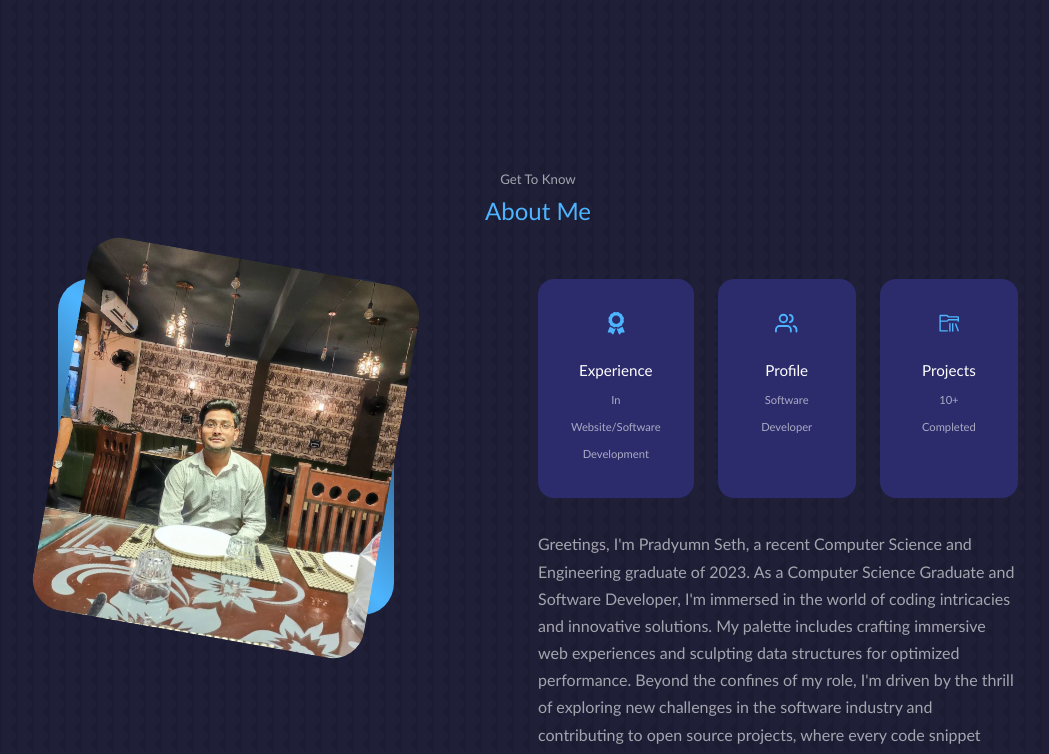
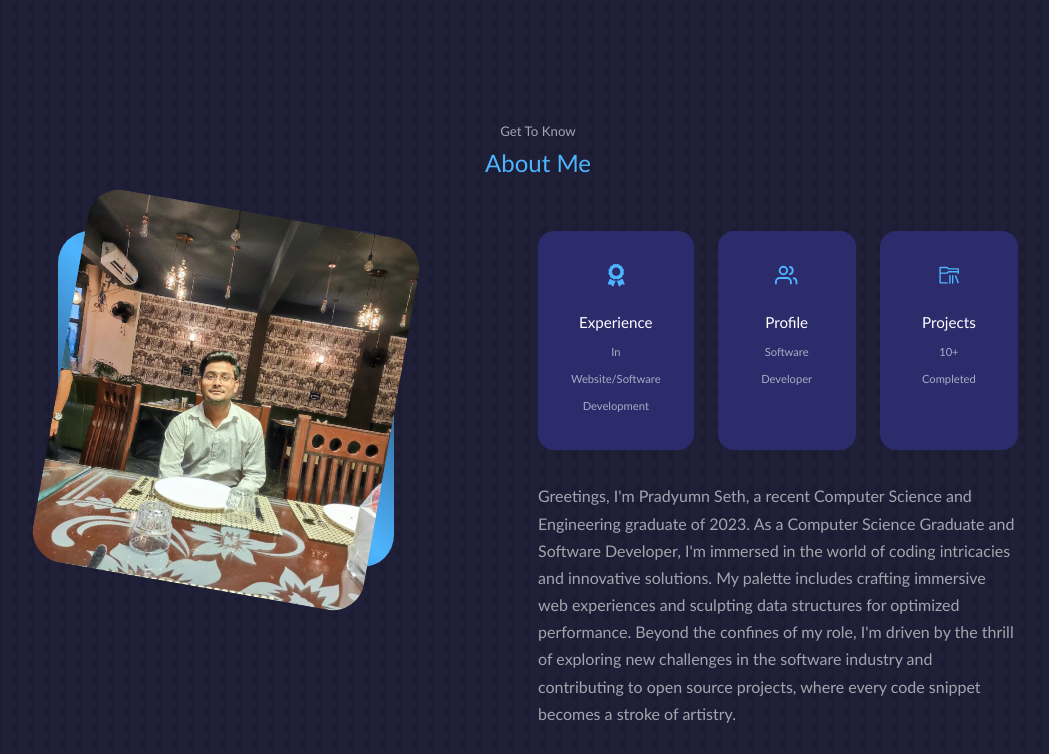
Before and after one commit to Pradyumnseth743/My-Portfolio, a React (Create React App) app: page / in a window 1280 px wide. Shown: the part 880-1634 px from the top of the page, without its empty margins (102-1151 px from the left). Built offline with nearby package versions, Linux system fonts and the light colour scheme.

Commit message:
2nd Margin  Changes

```diff
--- a/src/components/about/About.jsx
+++ b/src/components/about/About.jsx
@@ -7,7 +7,7 @@ import {VscFolderLibrary} from 'react-icons/vsc'
 
 const About = () => {
   return (
-    <section id='about'>
+    <section style={{marginTop:"5rem"}} id='about'>
       <h5 style={{margin:"0px"}}>Get To Know</h5>
       <h2 style={{marginTop:"0px"}}>About Me</h2>
       <div className='container about__container'>
```
